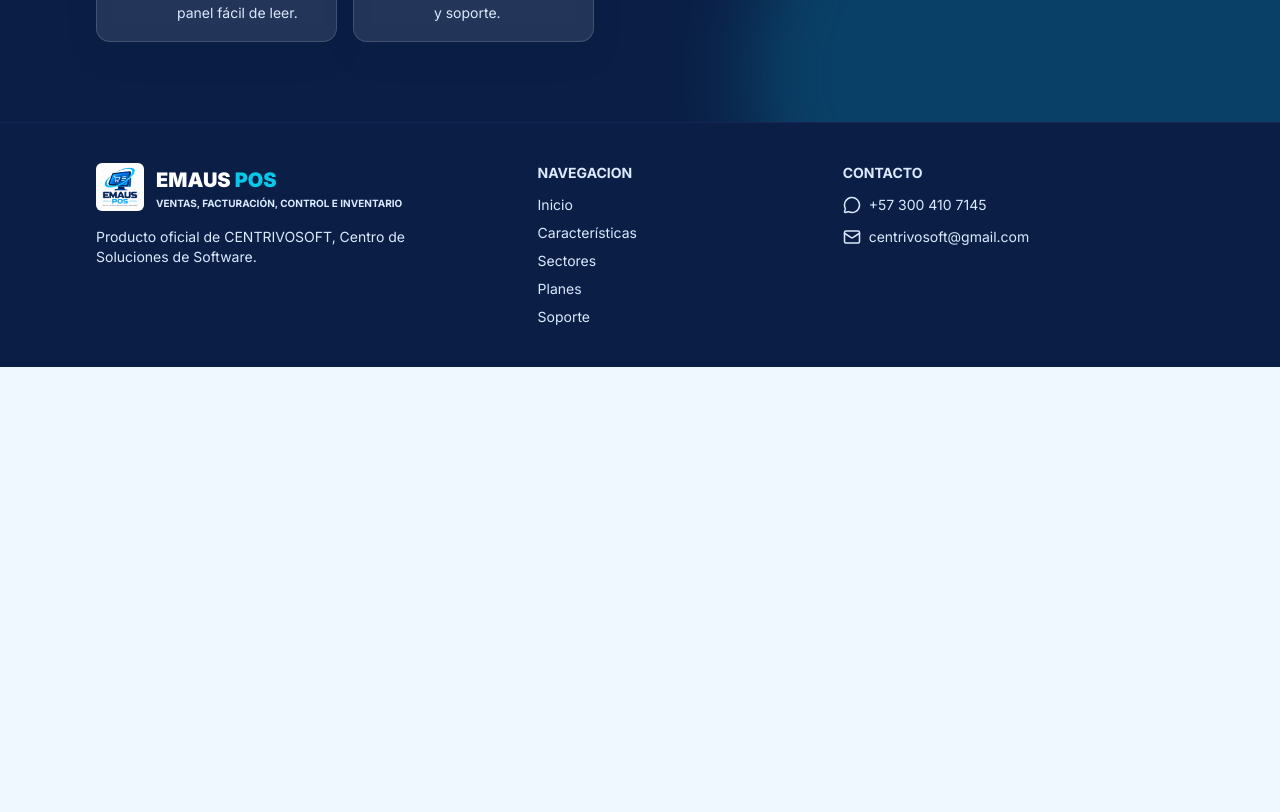
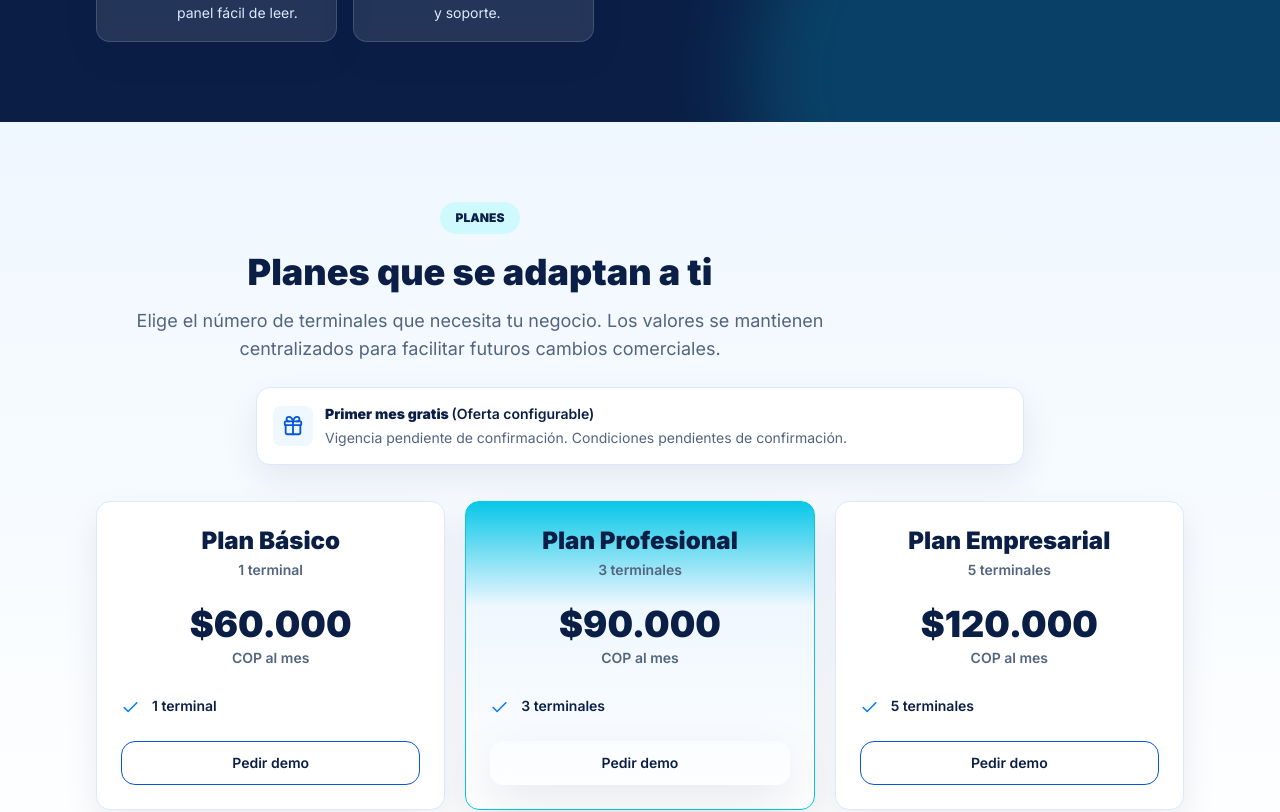
Before and after one commit to castroycespedes/PAGINA-WEB-EMAUS-POS, a Next.js app: page / in a window 1280 px wide. Shown: the part 2280-3092 px from the top of the page. Before the commit the page ends 2647 px from the top, so only its background shows below. Built offline with nearby package versions, Linux system fonts and the light colour scheme.

Commit message:
Add commercial pricing plans section

```diff
--- a/src/app/page.js
+++ b/src/app/page.js
@@ -3,6 +3,7 @@ import {
   BusinessFeaturesSection,
   BusinessTypesSection,
 } from "@/components/sections/BusinessSections";
+import { PricingSection } from "@/components/sections/PricingSection";
 
 export default function Home() {
   return (
@@ -10,6 +11,7 @@ export default function Home() {
       <HeroSection />
       <BusinessTypesSection />
       <BusinessFeaturesSection />
+      <PricingSection />
     </>
   );
 }
--- /dev/null
+++ b/src/components/sections/PricingSection.js
@@ -0,0 +1,86 @@
+import { Check, Gift } from "lucide-react";
+import { commercialPlans, formatPlanPrice, getPlanDemoMessage, plansPromotion } from "@/data/plans";
+import { getWhatsAppMessage } from "@/lib/contact";
+import { Button } from "@/components/ui/Button";
+import { Container } from "@/components/ui/Container";
+import { SectionHeading } from "@/components/ui/SectionHeading";
+
+function PlanCard({ plan }) {
+  const isFeatured = plan.featured;
+  const price = formatPlanPrice(plan);
+  const terminalLabel = plan.terminals === 1 ? "1 terminal" : `${plan.terminals} terminales`;
+
+  return (
+    <article
+      className={`relative flex h-full flex-col rounded-brand border p-6 shadow-card transition duration-200 hover:-translate-y-1 hover:shadow-soft motion-reduce:transform-none ${
+        isFeatured
+          ? "border-brand-cyan bg-[linear-gradient(180deg,#08c7e8_0%,#eff7ff_34%,#ffffff_100%)]"
+          : "border-brand-border bg-white"
+      }`}
+    >
+      <div>
+        <h3 className="text-center text-2xl font-black leading-tight text-brand-navy">{plan.name}</h3>
+        <p className="mt-1 text-center text-sm font-semibold text-brand-muted">{terminalLabel}</p>
+        <p className="mt-6 text-center text-4xl font-black text-brand-navy">{price}</p>
+        <p className="mt-1 text-center text-sm font-semibold text-brand-muted">
+          {plan.currency} {plan.billingPeriod}
+        </p>
+      </div>
+
+      <ul className="mt-7 grid gap-3 text-sm font-semibold text-brand-navy">
+        {plan.features.map((feature) => (
+          <li className="flex items-start gap-3" key={feature}>
+            <Check className="mt-0.5 shrink-0 text-brand-electric" aria-hidden="true" size={19} />
+            <span>{feature}</span>
+          </li>
+        ))}
+      </ul>
+
+      <div className="mt-auto pt-6">
+        <Button
+          className="w-full"
+          href={getWhatsAppMessage(getPlanDemoMessage(plan))}
+          variant={isFeatured ? "primary" : "outline"}
+        >
+          Pedir demo
+        </Button>
+      </div>
+    </article>
+  );
+}
+
+export function PricingSection() {
+  return (
+    <section className="bg-[linear-gradient(180deg,#eff7ff_0%,#ffffff_100%)] py-16 sm:py-20" id="planes">
+      <Container>
+        <SectionHeading
+          eyebrow="Planes"
+          title="Planes que se adaptan a ti"
+          description="Elige el número de terminales que necesita tu negocio. Los valores se mantienen centralizados para facilitar futuros cambios comerciales."
+        />
+
+        {plansPromotion.enabled ? (
+          <div className="mx-auto mt-6 flex max-w-3xl flex-col gap-3 rounded-brand border border-brand-border bg-white p-4 text-sm text-brand-navy shadow-card sm:flex-row sm:items-center">
+            <span className="inline-flex h-10 w-10 shrink-0 items-center justify-center rounded-lg bg-brand-pale text-brand-blue">
+              <Gift aria-hidden="true" size={22} />
+            </span>
+            <div>
+              <p className="font-black">
+                {plansPromotion.label} <span className="font-semibold">({plansPromotion.status})</span>
+              </p>
+              <p className="mt-1 text-brand-muted">
+                {plansPromotion.validity}. {plansPromotion.conditions}.
+              </p>
+            </div>
+          </div>
+        ) : null}
+
+        <div className="mt-9 grid gap-5 lg:grid-cols-3">
+          {commercialPlans.map((plan) => (
+            <PlanCard key={plan.id} plan={plan} />
+          ))}
+        </div>
+      </Container>
+    </section>
+  );
+}
--- a/src/components/ui/PricingCard.js
+++ b/src/components/ui/PricingCard.js
@@ -16,11 +16,6 @@ export function PricingCard({
         highlighted ? "border-brand-cyan ring-2 ring-brand-cyan/30" : "border-brand-border"
       }`}
     >
-      {highlighted ? (
-        <span className="absolute right-5 top-0 -translate-y-1/2 rounded-full bg-brand-blue px-3 py-1 text-xs font-bold text-white">
-          Mas popular
-        </span>
-      ) : null}
       <h3 className="text-xl font-black text-brand-navy">{title}</h3>
       {subtitle ? <p className="mt-1 text-sm font-semibold text-brand-muted">{subtitle}</p> : null}
       <p className="mt-5 text-4xl font-black text-brand-navy">{price}</p>
--- /dev/null
+++ b/src/data/plans.js
@@ -0,0 +1,50 @@
+export const plansPromotion = {
+  enabled: true,
+  label: "Primer mes gratis",
+  status: "Oferta configurable",
+  validity: "Vigencia pendiente de confirmación",
+  conditions: "Condiciones pendientes de confirmación",
+};
+
+export const commercialPlans = [
+  {
+    id: "basico",
+    name: "Plan Básico",
+    terminals: 1,
+    price: 60000,
+    currency: "COP",
+    billingPeriod: "al mes",
+    features: ["1 terminal"],
+  },
+  {
+    id: "profesional",
+    name: "Plan Profesional",
+    terminals: 3,
+    price: 90000,
+    currency: "COP",
+    billingPeriod: "al mes",
+    featured: true,
+    features: ["3 terminales"],
+  },
+  {
+    id: "empresarial",
+    name: "Plan Empresarial",
+    terminals: 5,
+    price: 120000,
+    currency: "COP",
+    billingPeriod: "al mes",
+    features: ["5 terminales"],
+  },
+];
+
+export function formatPlanPrice(plan) {
+  return `$${new Intl.NumberFormat("es-CO").format(plan.price)}`;
+}
+
+export function getPlanDemoMessage(plan) {
+  const terminalLabel = plan.terminals === 1 ? "1 terminal" : `${plan.terminals} terminales`;
+
+  return `Hola, estoy interesado en EMAUS POS y quiero información sobre el ${plan.name} de ${formatPlanPrice(
+    plan,
+  )} mensuales para ${terminalLabel}.`;
+}
--- a/src/lib/contact.js
+++ b/src/lib/contact.js
@@ -1,6 +1,6 @@
 import { company } from "@/data/company";
 
-export function getWhatsAppMessage() {
-  const message = `Hola, quiero informacion sobre ${company.name}.`;
+export function getWhatsAppMessage(customMessage) {
+  const message = customMessage || `Hola, quiero informacion sobre ${company.name}.`;
   return `${company.whatsappHref}?text=${encodeURIComponent(message)}`;
 }
```
